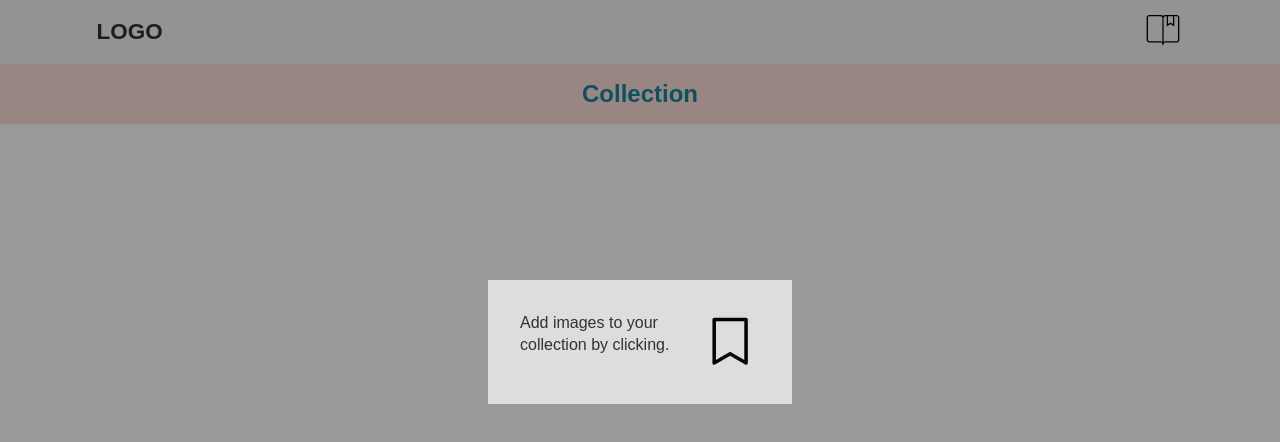
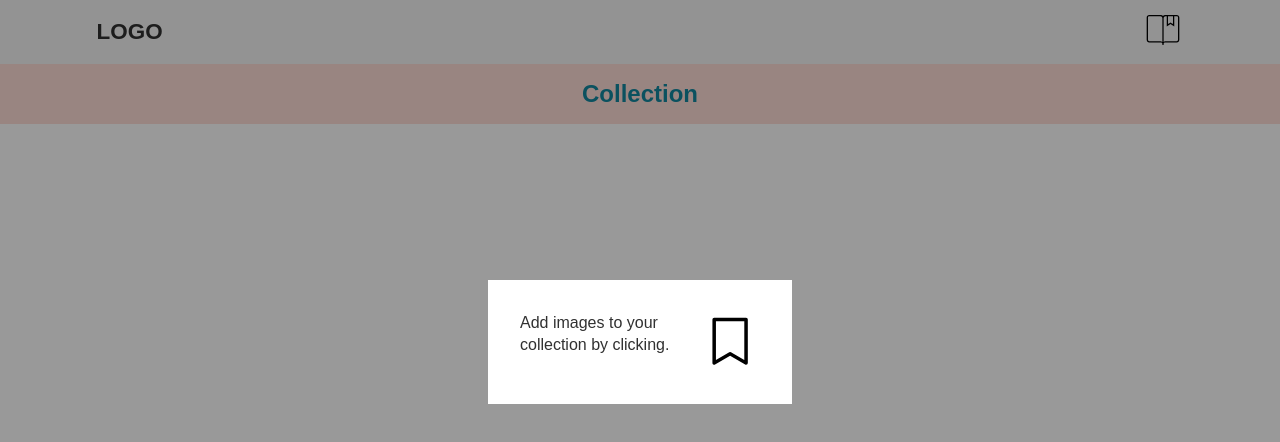
Before and after one commit to PatrikAarnivaara/sculpture, a React (Create React App) app: page /collection in a window 1280 px wide. Shown: the top 442 px of the page. Built offline with nearby package versions, Linux system fonts and the light colour scheme.

Commit message:
changed color

```diff
--- a/src/UI/Modal/Modal.css
+++ b/src/UI/Modal/Modal.css
@@ -15,7 +15,7 @@
 .modal-content {
 	display: flex;
 	flex-direction: row;
-	background-color: rgb(221, 221, 221);
+	background-color: rgb(255, 255, 255);
 	margin: auto;
 	padding: 2em;
 	max-width: 300px;
```
